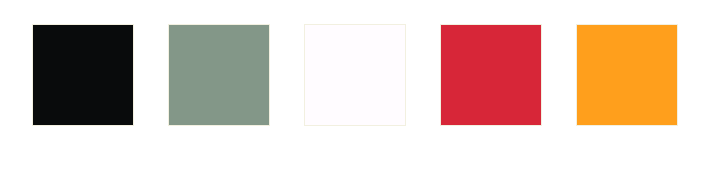
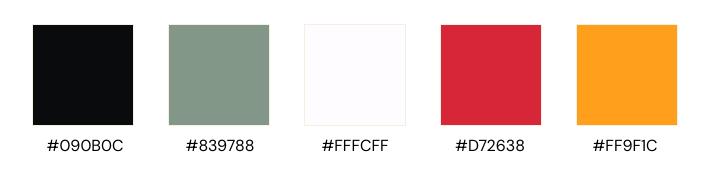
Before and after one commit to nadiabrown/zeearteeststyleguide, a plain HTML site: page index.html in a window 1280 px wide. Shown: the part 156-346 px from the top of the page, without its empty margins (285-994 px from the left). Drawn offline with Linux system fonts and the light colour scheme.

Commit message:
add hex codes to color scheme section

```diff
--- a/index.html
+++ b/index.html
@@ -17,6 +17,14 @@
             <div class="square white"></div>
             <div class="square crimson"></div>
             <div class="square orange"></div>
+
+            <div class="hex-codes">
+            <p class="hex-code">#090B0C</p>
+            <p class="hex-code">#839788</p>
+            <p class="hex-code">#FFFCFF</p>
+            <p class="hex-code">#D72638</p>
+            <p class="hex-code">#FF9F1C</p>
+            </div>
         </section>
 
         <section> <!--Fonts-->
--- a/styles.css
+++ b/styles.css
@@ -46,3 +46,10 @@
     background-color: #FF9F1C;
     border: 1px solid #F2F0E0;
 }
+
+.hex-code {
+    display: inline-block;
+    width: 101px;
+    margin: 0 15px;
+    font-family: 'DM Sans', sans-serif;;
+}
```
